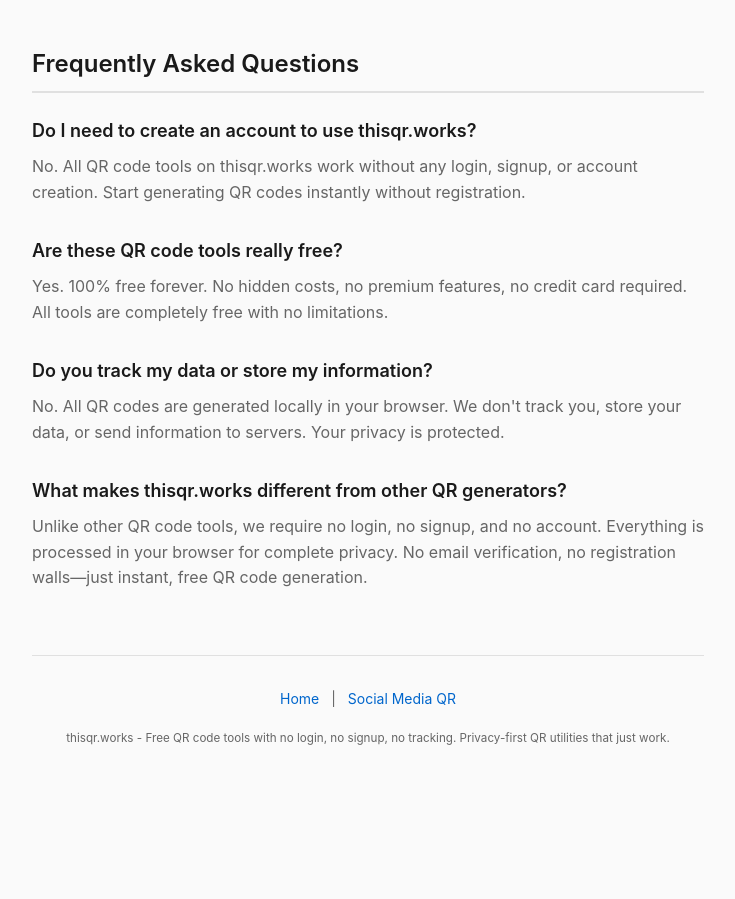
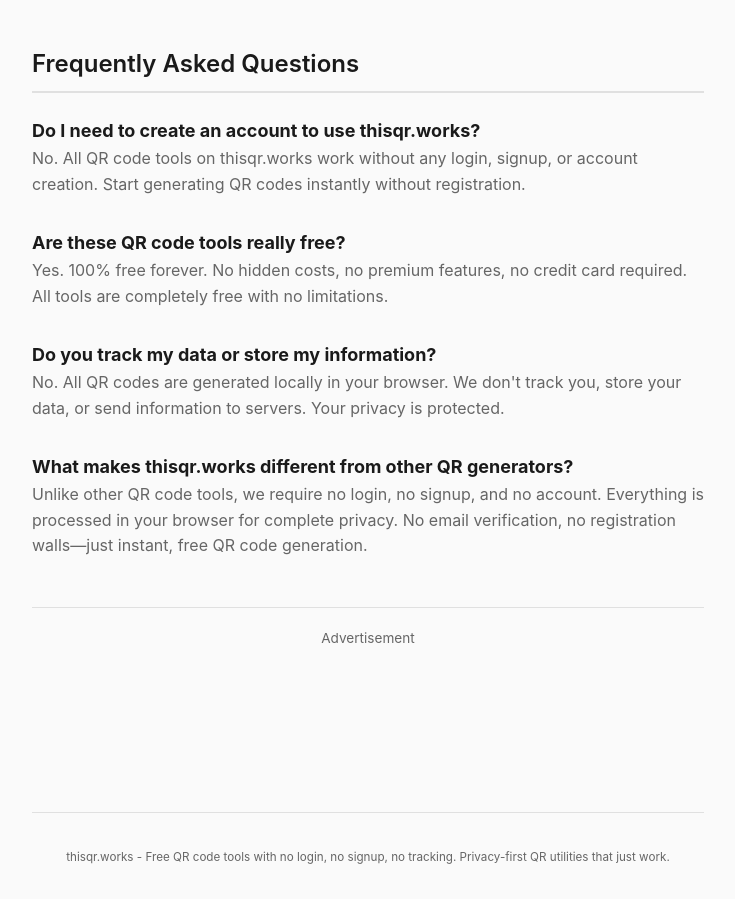
Before and after one commit to GollaBharath/thisqrworks-webapp, a plain HTML site: page index.html in a window 1280 px wide. Shown: the part 865-1764 px from the top of the page, without its empty margins (272-1007 px from the left). Before the commit the page ends 1646 px from the top, so only its background shows below. Drawn offline with Linux system fonts and the light colour scheme.

Commit message:
Added ads

```diff
--- a/index.html
+++ b/index.html
@@ -16,6 +16,10 @@
 		<link rel="canonical" href="https://thisqr.works/" />
 		<title>Free QR Code Tools - No Login Required | thisqr.works</title>
 		<link rel="stylesheet" href="main.css" />
+		<script
+			async
+			src="https://pagead2.googlesyndication.com/pagead/js/adsbygoogle.js?client=ca-pub-4430613850787517"
+			crossorigin="anonymous"></script>
 		<script type="application/ld+json">
 			{
 				"@context": "https://schema.org",
@@ -197,11 +201,22 @@
 				</section>
 			</main>
 
+			<section class="footer-ad" aria-label="Advertisement">
+				<p class="ad-label">Advertisement</p>
+				<!-- Footer_Ad -->
+				<ins
+					class="adsbygoogle"
+					style="display: block"
+					data-ad-client="ca-pub-4430613850787517"
+					data-ad-slot="2466046427"
+					data-ad-format="auto"
+					data-full-width-responsive="true"></ins>
+				<script>
+					(adsbygoogle = window.adsbygoogle || []).push({});
+				</script>
+			</section>
+
 			<footer class="site-footer" role="contentinfo">
-				<nav aria-label="Footer navigation">
-					<a href="/" class="footer-link">Home</a> |
-					<a href="/socials/" class="footer-link">Social Media QR</a>
-				</nav>
 				<p>
 					<small
 						>thisqr.works - Free QR code tools with no login, no signup, no
--- a/main.css
+++ b/main.css
@@ -154,6 +154,23 @@ body {
 
 .faq-question {
 	font-size: 1.125rem;
+}
+.footer-ad {
+	margin-top: 2rem;
+	padding-top: 1.25rem;
+	border-top: 1px solid var(--color-border);
+	text-align: center;
+}
+
+.ad-label {
+	margin: 0 0 0.5rem;
+	font-size: 0.85rem;
+	color: var(--color-muted);
+}
+
+.footer-ad .adsbygoogle {
+	width: 100%;
+	min-height: 90px;
 	font-weight: 600;
 	margin-bottom: 0.5rem;
 	color: var(--color-text);
--- a/socials/style.css
+++ b/socials/style.css
@@ -402,6 +402,24 @@ body {
 	font-size: 0.9rem;
 }
 
+.footer-ad {
+	margin-top: 2rem;
+	padding-top: 1.25rem;
+	border-top: 1px solid #e0e4ea;
+	text-align: center;
+}
+
+.ad-label {
+	margin: 0 0 0.5rem;
+	font-size: 0.85rem;
+	color: #5a5f66;
+}
+
+.footer-ad .adsbygoogle {
+	width: 100%;
+	min-height: 90px;
+}
+
 @media (prefers-reduced-motion: reduce) {
 	*,
 	*::before,
```
Also changed, not shown: socials/create.html (+19 -0 lines), socials/profile.html (+19 -0 lines).
